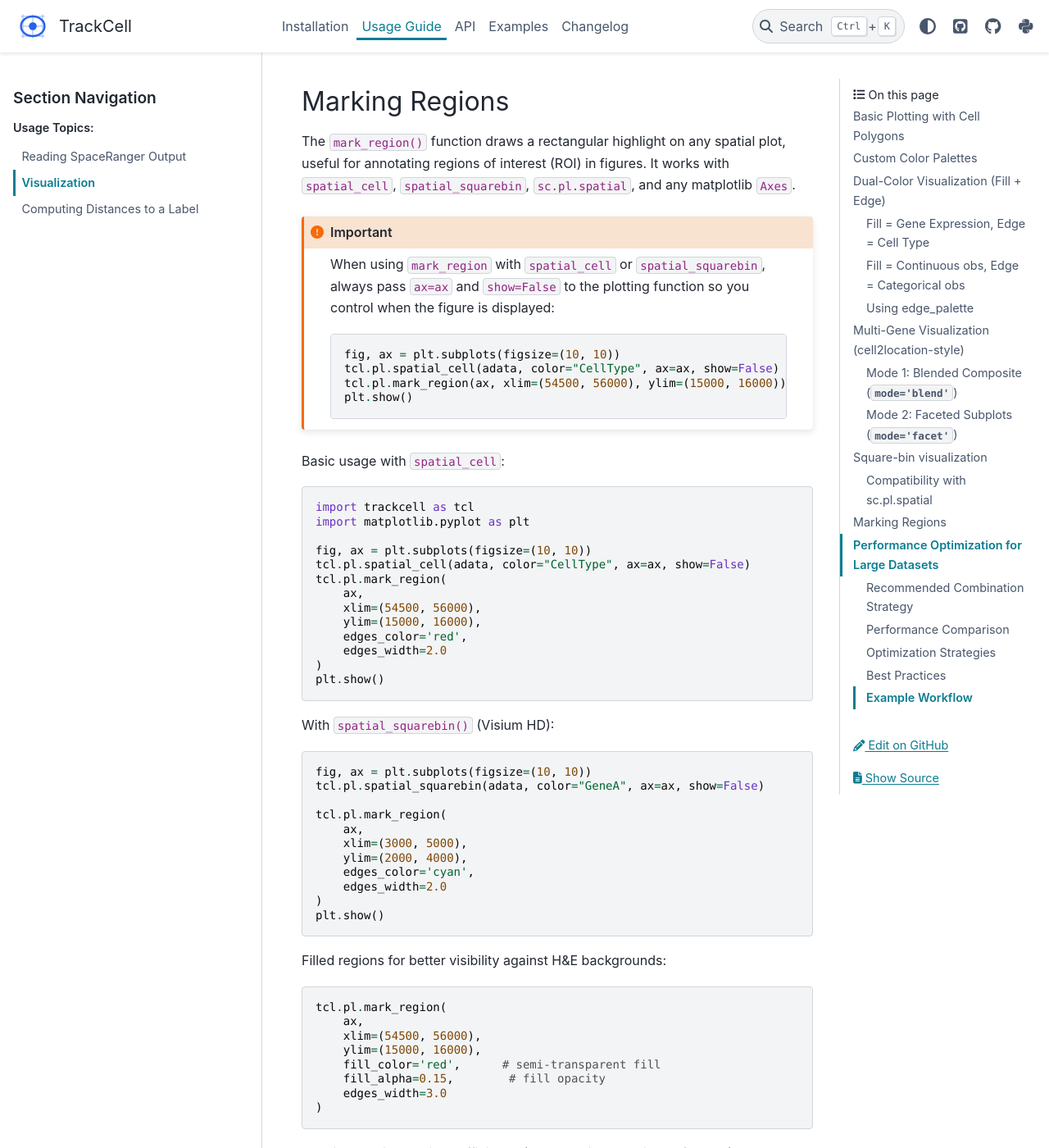
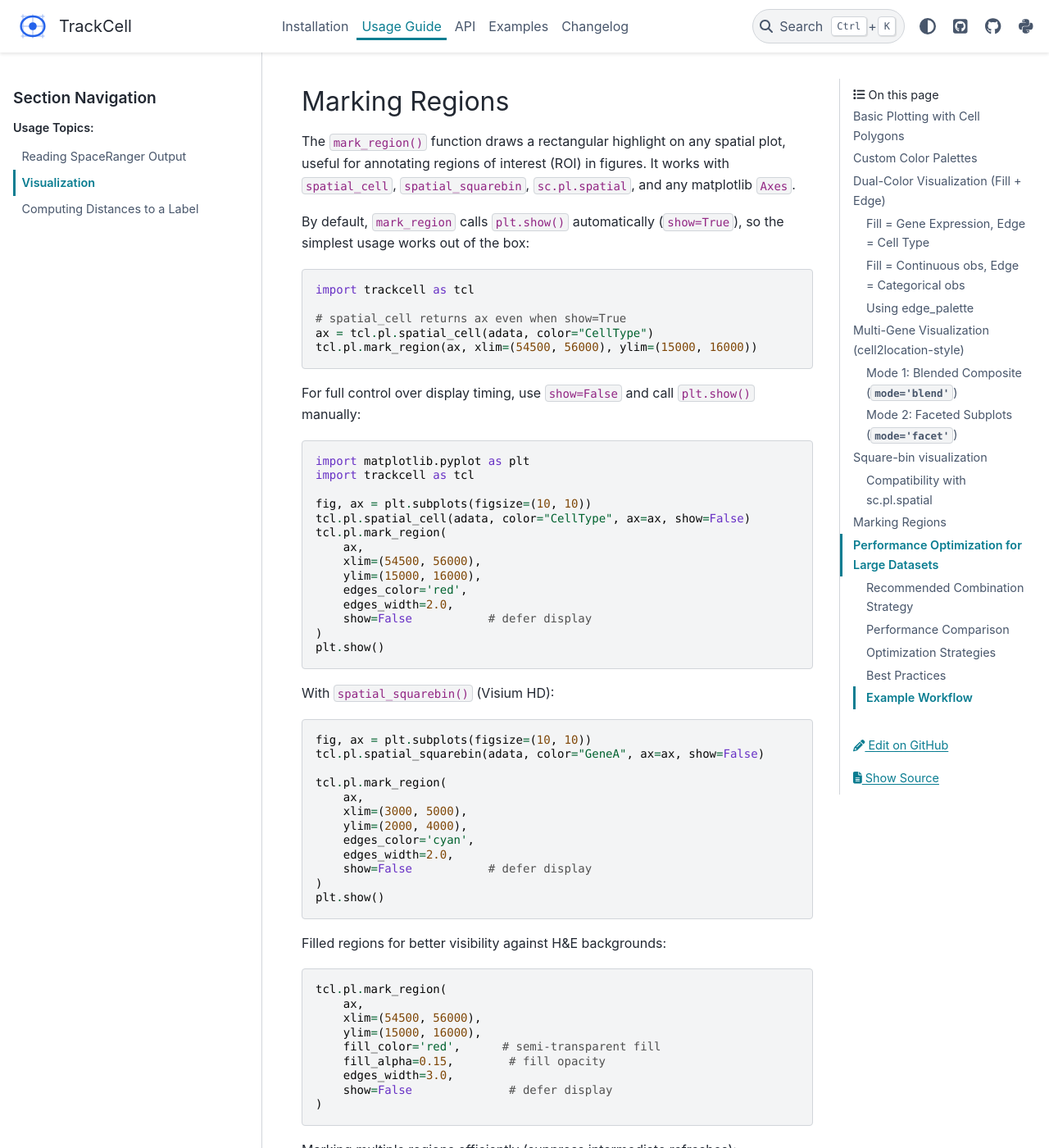
Before and after one commit to seqyuan/trackcell, a Sphinx documentation site: the page built from docs/source/usage/visualization.rst, in a window 1280 px wide and 1400 px high, scrolled down 5930 px. Shown: the whole window at 82% size. Built offline with Sphinx 7.4.7 and the PyData theme 0.15.4, drawn with Linux system fonts in a browser that asks for light colours; pages that are not in the unit, such as notebooks, are missing from menus; some of the changed text lies outside the part shown.

Commit message:
release: v0.3.23
mark_region: add show parameter (default True) to auto-display the figure,
fixing the invisible rectangle bug caused by spatial_cell/show=True
calling plt.show() before mark_region adds the rectangle.

- show=True: calls plt.show() after adding rectangle (works out of box)
- show=False: defers display for manual plt.show() or chained calls
- Simplified docstring examples and user guide
- Updated changelog

```diff
--- a/docs/source/usage/visualization.rst
+++ b/docs/source/usage/visualization.rst
@@ -292,25 +292,24 @@
 ``spatial_cell``, ``spatial_squarebin``, ``sc.pl.spatial``, and any
 matplotlib ``Axes``.
 
-.. important::
-
-   When using ``mark_region`` with ``spatial_cell`` or ``spatial_squarebin``,
-   always pass ``ax=ax`` and ``show=False`` to the plotting function so you
-   control when the figure is displayed:
-
-   .. code-block:: python
-
-      fig, ax = plt.subplots(figsize=(10, 10))
-      tcl.pl.spatial_cell(adata, color="CellType", ax=ax, show=False)
-      tcl.pl.mark_region(ax, xlim=(54500, 56000), ylim=(15000, 16000))
-      plt.show()
-
-Basic usage with ``spatial_cell``:
+By default, ``mark_region`` calls ``plt.show()`` automatically (``show=True``),
+so the simplest usage works out of the box:
 
 .. code-block:: python
 
    import trackcell as tcl
+
+   # spatial_cell returns ax even when show=True
+   ax = tcl.pl.spatial_cell(adata, color="CellType")
+   tcl.pl.mark_region(ax, xlim=(54500, 56000), ylim=(15000, 16000))
+
+For full control over display timing, use ``show=False`` and call
+``plt.show()`` manually:
+
+.. code-block:: python
+
    import matplotlib.pyplot as plt
+   import trackcell as tcl
 
    fig, ax = plt.subplots(figsize=(10, 10))
    tcl.pl.spatial_cell(adata, color="CellType", ax=ax, show=False)
@@ -319,7 +318,8 @@
        xlim=(54500, 56000),
        ylim=(15000, 16000),
        edges_color='red',
-       edges_width=2.0
+       edges_width=2.0,
+       show=False           # defer display
    )
    plt.show()
 
@@ -335,7 +335,8 @@
        xlim=(3000, 5000),
        ylim=(2000, 4000),
        edges_color='cyan',
-       edges_width=2.0
+       edges_width=2.0,
+       show=False           # defer display
    )
    plt.show()
 
@@ -349,7 +350,8 @@
        ylim=(15000, 16000),
        fill_color='red',      # semi-transparent fill
        fill_alpha=0.15,        # fill opacity
-       edges_width=3.0
+       edges_width=3.0,
+       show=False              # defer display
    )
 
 Marking multiple regions efficiently (suppress intermediate refreshes):
@@ -357,12 +359,14 @@
 .. code-block:: python
 
    tcl.pl.mark_region(ax, xlim=(40000, 42000), ylim=(5000, 7000),
-                      edges_color='cyan', fill_color='cyan', refresh=False)
+                      edges_color='cyan', fill_color='cyan',
+                      refresh=False, show=False)
    tcl.pl.mark_region(ax, xlim=(55000, 57000), ylim=(15000, 17000),
-                      edges_color='yellow', fill_color='yellow', refresh=False)
+                      edges_color='yellow', fill_color='yellow',
+                      refresh=False, show=False)
    tcl.pl.mark_region(ax, xlim=(60000, 62000), ylim=(10000, 12000),
-                      edges_color='magenta', fill_color='magenta')  # refresh=True
-   plt.show()
+                      edges_color='magenta', fill_color='magenta')
+   # plt.show() is called by the last mark_region (show=True by default)
 
 Key parameters:
 
@@ -378,6 +382,9 @@
 * ``refresh``: Whether to call ``ax.figure.canvas.draw_idle()`` after adding
   the rectangle (default ``True``). Set to ``False`` when adding multiple
   regions before a single refresh.
+* ``show``: Whether to call ``plt.show()`` after adding the rectangle
+  (default ``True``). Set to ``False`` when chaining multiple ``mark_region``
+  calls or when you want to call ``plt.show()`` manually.
 
 .. note::
 
--- a/trackcell/__init__.py
+++ b/trackcell/__init__.py
@@ -7,7 +7,7 @@
 - TL: Utility and helper functions
 """
 
-__version__ = "0.3.22"
+__version__ = "0.3.23"
 __author__ = "Zan Yuan"
 __email__ = "yfinddream@gmail.com"
 
```
Also changed, not shown: docs/source/changelog.rst (+28 -0 lines), 1 other file.
